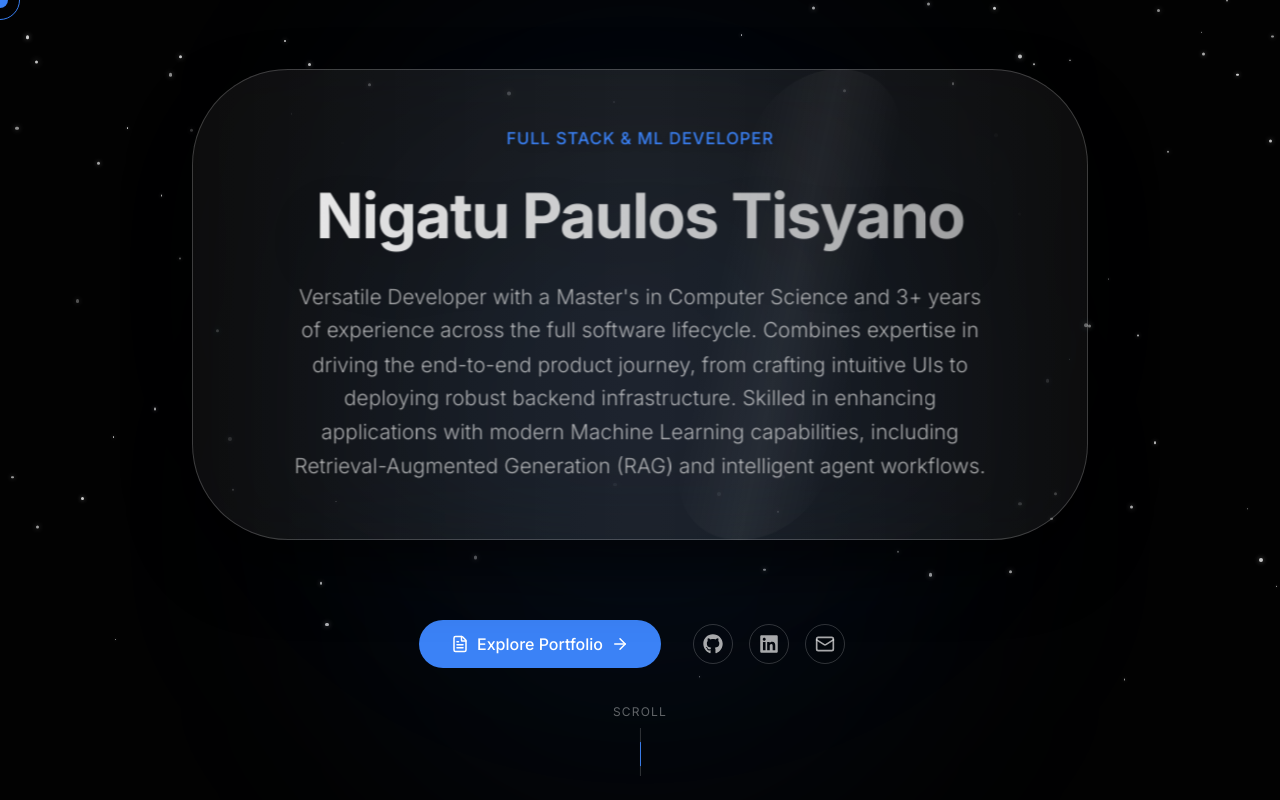
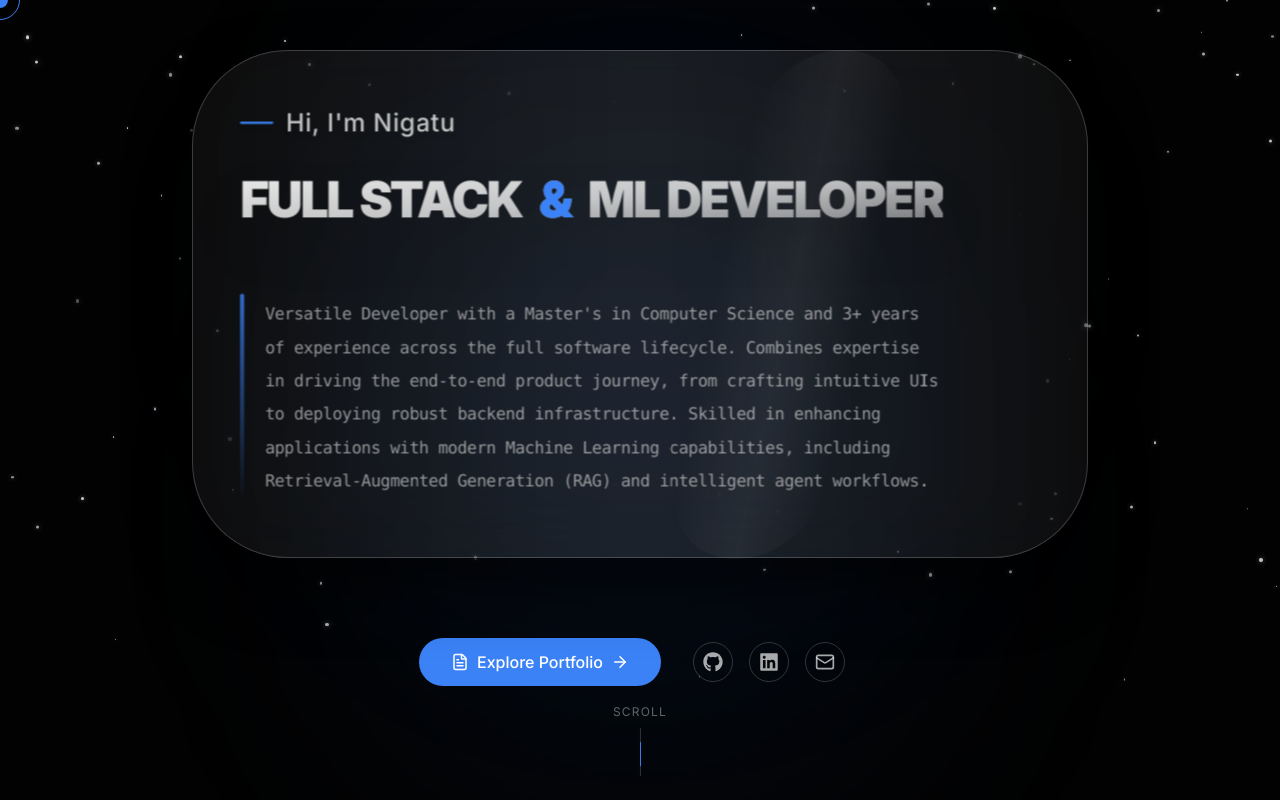
Before and after one commit to jeno1990/portifolio, a Next.js app: page / in a window 1280 px wide. Shown: the top 800 px of the page. Built offline with nearby package versions, Linux system fonts and the light colour scheme.

Commit message:
update hero section layout

```diff
--- a/src/app/page.tsx
+++ b/src/app/page.tsx
@@ -64,18 +64,27 @@ function HeroText() {
 
         {/* Content (Pushed forward in 3D space) */}
         <div
-          className="relative z-10 space-y-6 p-10 md:p-16 text-center"
+          className="relative z-10 space-y-6 p-10 md:p-16 flex flex-col items-start text-left"
           style={{ transform: "translateZ(60px)" }}
         >
-          <h2 className="text-primary font-medium tracking-wider uppercase text-sm md:text-base drop-shadow-md">
-            {resumeData.personalInfo.title}
+          <h2 className="text-xl md:text-2xl text-foreground/80 font-medium tracking-wide drop-shadow-md flex items-center gap-3">
+            <span className="w-8 h-[2px] bg-primary rounded-full"></span>
+            Hi, I&apos;m Nigatu
           </h2>
-          <h1 className="text-4xl md:text-5xl lg:text-6xl font-bold tracking-tight text-transparent bg-clip-text bg-gradient-to-r from-foreground to-foreground/60 py-2 drop-shadow-2xl">
-            {resumeData.personalInfo.name}
+          <h1 className="text-3xl md:text-4xl lg:text-5xl font-black uppercase tracking-tighter text-transparent bg-clip-text bg-gradient-to-br from-foreground via-foreground/80 to-foreground/40 py-2 drop-shadow-2xl leading-[1.1]">
+            {resumeData.personalInfo.title.split('&').map((part, i, arr) => (
+              <span key={i}>
+                {part.trim()}
+                {i < arr.length - 1 && <span className="text-primary block md:inline md:mx-4">&</span>}
+              </span>
+            ))}
           </h1>
-          <p className="text-lg md:text-xl text-foreground/70 max-w-2xl mx-auto font-light leading-relaxed">
-            {resumeData.personalInfo.summary}
-          </p>
+          <div className="relative mt-8">
+            <div className="absolute left-0 top-0 bottom-0 w-1 bg-gradient-to-b from-primary/80 to-transparent rounded-full"></div>
+            <p className="text-sm md:text-base text-foreground/60 max-w-2xl font-mono leading-loose pl-6 py-1 tracking-tight">
+              {resumeData.personalInfo.summary}
+            </p>
+          </div>
         </div>
       </motion.div>
     </div>
```
